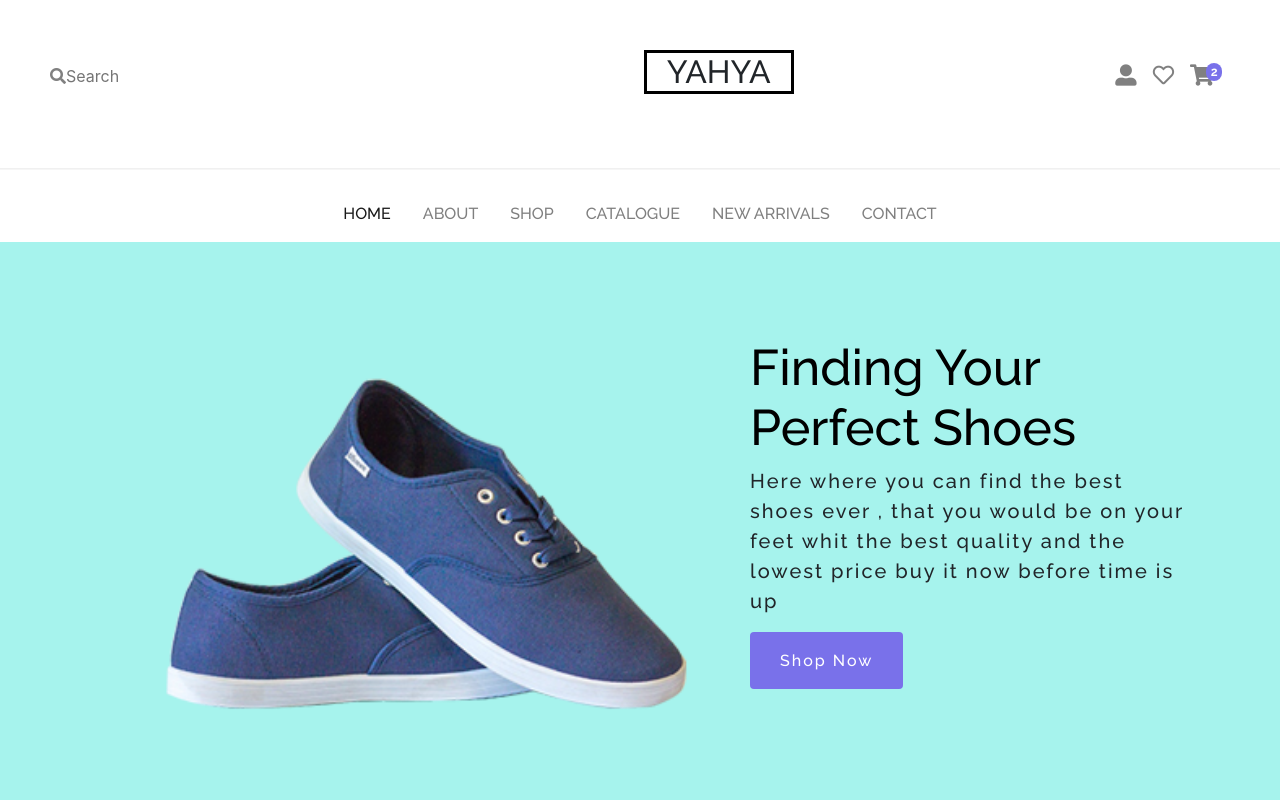
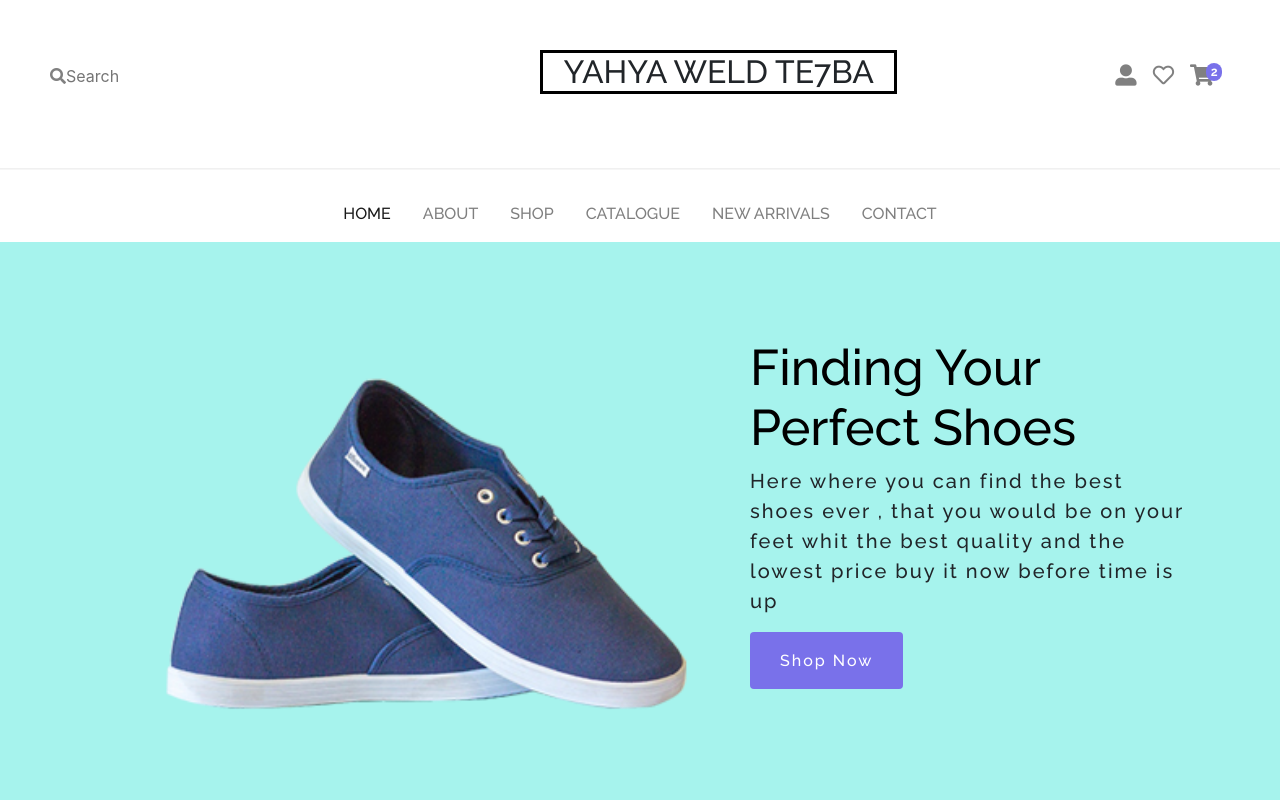
Before and after one commit to YahyaBh/Ecommerce, a plain HTML site: page index.html in a window 1280 px wide. Shown: the top 800 px of the page. Drawn offline with nearby package versions, Linux system fonts and the light colour scheme.

Commit message:
Update index.html

```diff
--- a/index.html
+++ b/index.html
@@ -28,7 +28,7 @@
             <input class="search-inpt-c form-control-c mr-sm-2" type="search" placeholder="Search" aria-label="Search">
         </form>
 
-        <h2 class="name-c">YAHYA</h2>
+        <h2 class="name-c">YAHYA WELD TE7BA</h2>
 
         <div class="d-flex align-items-center">
             <a class="text-reset me-3" href="#">
```
